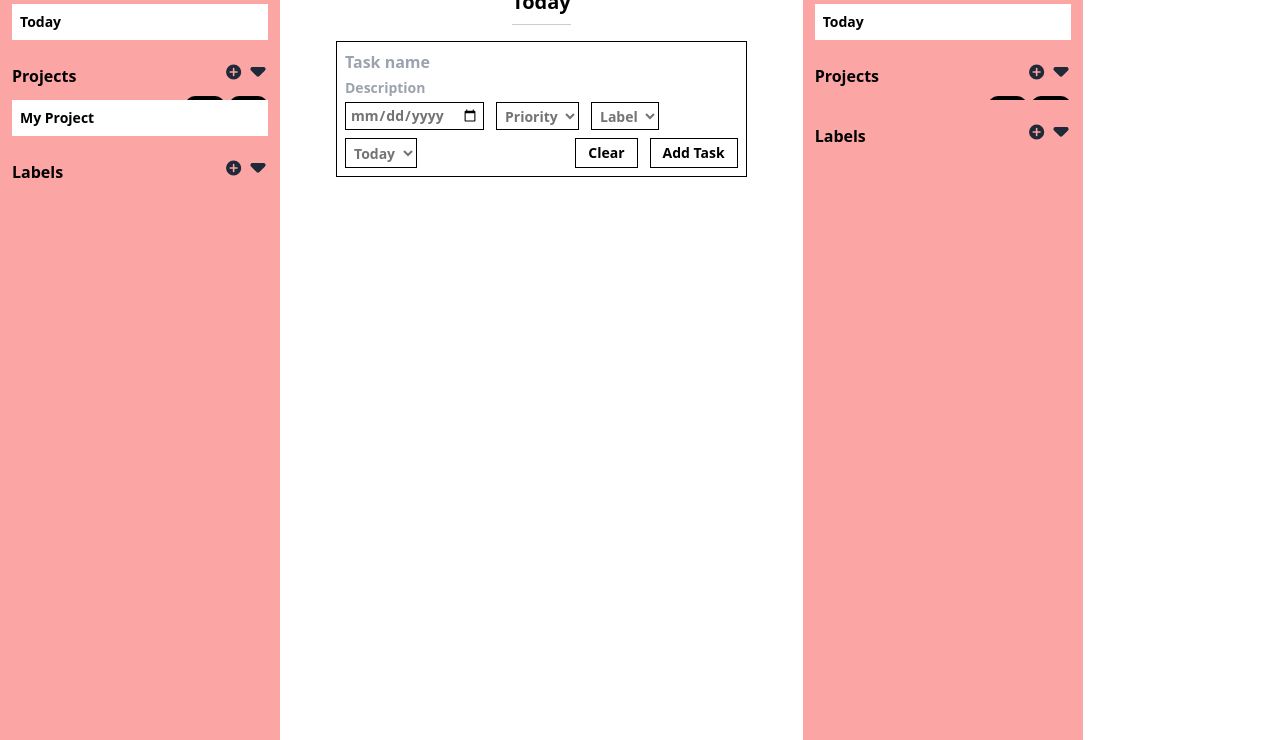
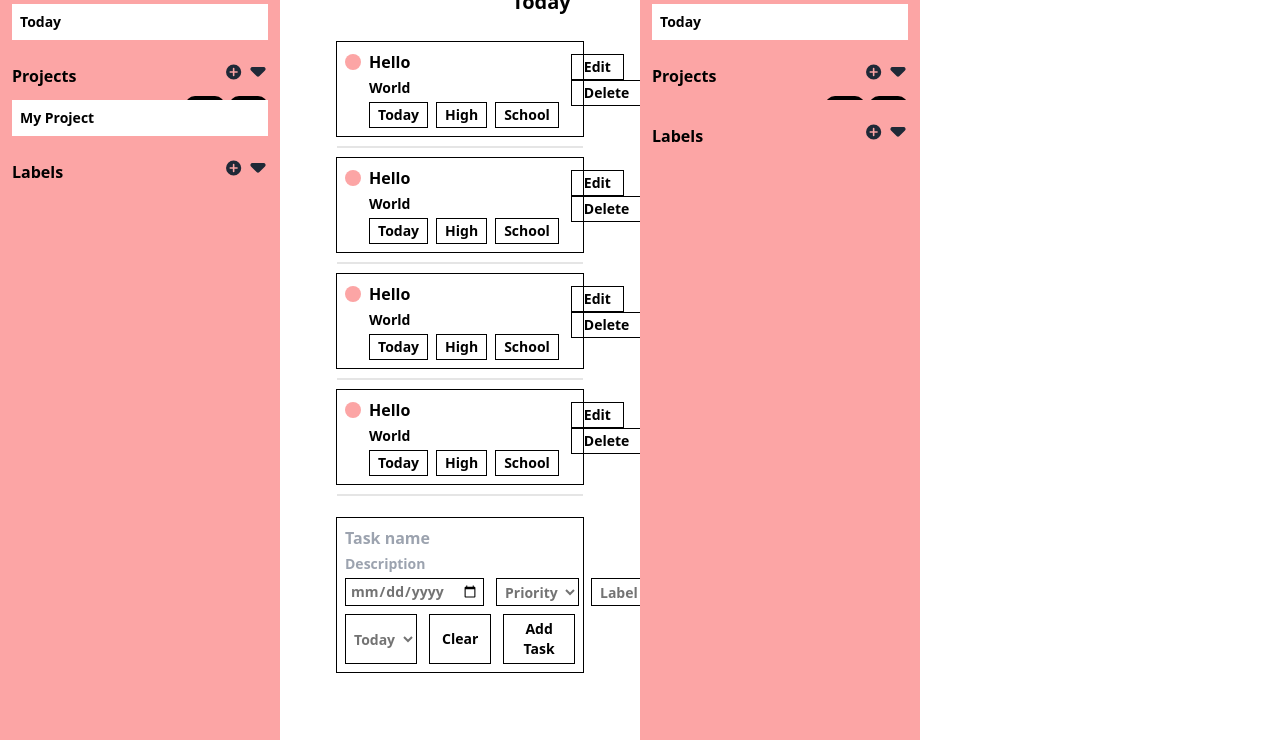
Before and after one commit to siddhart-singh/Odin-Todo-App, a website built with webpack: page src/index.html in a window 1280 px wide. Shown: the part 60-800 px from the top of the page. Built offline with nearby package versions, Linux system fonts and the light colour scheme.

Commit message:
display task function

```diff
--- /dev/null
+++ b/src/generateTask.js
@@ -0,0 +1,44 @@
+"use strict";
+
+import { createEl } from "./util/elementCreator";
+
+export default function taskGenerator() {
+  const task = createEl("div", ["task"]);
+
+  const completeMarkerContainer = createEl(
+    "div",
+    ["completeMarkerContainenr"],
+    task,
+  );
+  const completeMarker = createEl(
+    "span",
+    ["completeMarker"],
+    completeMarkerContainer,
+  );
+
+  const taskContent = createEl("div", ["taskContent"], task);
+  const taskHeading = createEl("h2", ["taskHeading"], taskContent, "HELLO");
+  const taskDescription = createEl(
+    "p",
+    ["taskDescription"],
+    taskContent,
+    "WORLD",
+  );
+  const otherTags = createEl("div", ["otherTags"], taskContent);
+  const taskDate = createEl("span", ["taskDate"], otherTags, "Today");
+  const taskPriority = createEl("span", ["taskPriority"], otherTags, "High");
+  const taskTag = createEl("span", ["taskTag"], otherTags, "School");
+
+  const taskOptions = createEl("div", ["taskOptions"], task);
+  const taskEditBtn = createEl("button", ["taskEdit"], taskOptions, "Edit");
+  const taskDeleteBtn = createEl(
+    "button",
+    ["taskDelete"],
+    taskOptions,
+    "Delete",
+  );
+
+  const divider = createEl("div", ["divider"], task);
+
+  return [task];
+}
--- a/src/index.html
+++ b/src/index.html
@@ -95,12 +95,100 @@
                     Today</h1>
             </header>
 
-            <div class="tasks">
+            <div class="tasks  ">
+                <div class="task ">
+                    <div class="completeMarkerContainenr "><span class="completeMarker "></span></div>
+                    <div class="taskContent ">
+                        <h2 class="taskHeading ">Hello</h2>
+                        <p class="taskDescription ">World</p>
+                        <div class="otherTags ">
+                            <span class="taskDate ">Today</span>
+                            <span class="taskPriority ">High</span>
+                            <span class="taskTag ">School</span>
+                        </div>
+                    </div>
+                    <div class="taskOptions ">
+                        <button class="taskEdit ">
+                            Edit
+                        </button>
+                        <button class="taskDelete ">Delete</button>
+
+                    </div>
+                    <div class="divider">
+                    </div>
+                </div>
+                <div class="task ">
+                    <div class="completeMarkerContainenr "><span class="completeMarker "></span></div>
+                    <div class="taskContent ">
+                        <h2 class="taskHeading ">Hello</h2>
+                        <p class="taskDescription ">World</p>
+                        <div class="otherTags ">
+                            <span class="taskDate ">Today</span>
+                            <span class="taskPriority ">High</span>
+                            <span class="taskTag ">School</span>
+                        </div>
+                    </div>
+                    <div class="taskOptions ">
+                        <button class="taskEdit ">
+                            Edit
+                        </button>
+                        <button class="taskDelete ">Delete</button>
+
+                    </div>
+                    <div class="divider">
+                    </div>
+                </div>
+
+                <div class="task ">
+                    <div class="completeMarkerContainenr "><span class="completeMarker "></span></div>
+                    <div class="taskContent ">
+                        <h2 class="taskHeading ">Hello</h2>
+                        <p class="taskDescription ">World</p>
+                        <div class="otherTags ">
+                            <span class="taskDate ">Today</span>
+                            <span class="taskPriority ">High</span>
+                            <span class="taskTag ">School</span>
+                        </div>
+                    </div>
+                    <div class="taskOptions ">
+                        <button class="taskEdit ">
+                            Edit
+                        </button>
+                        <button class="taskDelete ">Delete</button>
+
+                    </div>
+                    <div
+                        class="divider">
+                    </div>
+                </div>
+
+                <div class="task ">
+                    <div class="completeMarkerContainenr "><span class="completeMarker "></span></div>
+                    <div class="taskContent ">
+                        <h2 class="taskHeading ">Hello</h2>
+                        <p class="taskDescription ">World</p>
+                        <div class="otherTags ">
+                            <span class="taskDate ">Today</span>
+                            <span class="taskPriority ">High</span>
+                            <span class="taskTag ">School</span>
+                        </div>
+                    </div>
+                    <div class="taskOptions ">
+                        <button class="taskEdit ">
+                            Edit
+                        </button>
+                        <button class="taskDelete ">Delete</button>
+
+                    </div>
+                    <div
+                        class="divider">
+                    </div>
+                </div>
             </div>
 
             <section class="contentContainer">
                 <form class="content-form">
-                    <div class="todo-details">
+                    <div class="todo-details ">
                         <input class="todo-details-name " type="text" name="task-name" id="task-name"
                             placeholder="Task name">
                         <input class="todo-details-description" type="text" name="description" id="description"
--- a/src/index.js
+++ b/src/index.js
@@ -28,6 +28,8 @@ import {
 
 import "./input.css";
 import { doc } from "prettier";
+import { sub } from "date-fns";
+import taskGenerator from "./generateTask";
 
 const task = [];
 const label = new Set();
@@ -53,6 +55,7 @@ window.addEventListener("load", (e) => {
   const projectListContent = document.querySelector(".projectListContainer");
   const todayPage = document.querySelector(".today");
   const content = document.querySelector("#content");
+  let tasks;
   projectAddBtn.addEventListener("click", (e) => {
     displayProjectPrompt(projectForm);
   });
@@ -79,5 +82,17 @@ window.addEventListener("load", (e) => {
     e.preventDefault();
     contentReset();
     content.append(...todayGenerator());
+    tasks = document.querySelector(".tasks");
+  });
+
+  content.addEventListener("click", (e) => {
+    if (
+      e.target.closest(".todo-form-btns") &&
+      e.target.closest(".todo-form-btns").type == "submit"
+    ) {
+      e.preventDefault();
+      const submitBtn = e.target;
+      tasks.append(...taskGenerator());
+    }
   });
 });
--- a/src/input.css
+++ b/src/input.css
@@ -9,7 +9,7 @@
 }
 
 .nav {
-  @apply sticky left-0 top-0 flex h-screen w-80  flex-col gap-2 bg-red-300;
+  @apply sticky left-0 top-0 flex max-h-full min-h-screen w-80  flex-col gap-2 bg-red-300;
 }
 
 .userIcon {
@@ -97,7 +97,7 @@
 }
 
 .content {
-  @apply flex h-screen w-full flex-col items-start justify-start;
+  @apply flex h-screen w-full flex-col items-start justify-start overflow-scroll;
 }
 
 .contentContainer {
@@ -147,3 +147,55 @@
 .todo-form-btns {
   @apply border border-black px-3 py-1 text-sm font-semibold;
 }
+
+.tasks {
+  @apply flex w-full flex-col items-center justify-center gap-5 px-14 py-4;
+}
+
+.task {
+  @apply relative grid w-full max-w-screen-md gap-2 border border-black p-2;
+  grid-template-columns: auto 1fr auto;
+}
+
+.completeMarkerContainenr {
+  @apply pt-1;
+}
+
+.completeMarker {
+  @apply block h-4 w-4 rounded-full bg-red-300;
+}
+
+.taskContent {
+  @apply flex flex-col gap-1;
+}
+
+.taskHeading {
+  @apply text-base font-bold;
+}
+
+.taskDescription {
+  @apply text-sm font-semibold;
+}
+
+.otherTags {
+  @apply flex gap-2 text-sm font-semibold;
+}
+
+.taskDate,
+.taskPriority,
+.taskTag {
+  @apply border  border-black px-2 py-0.5;
+}
+
+.taskOptions {
+  @apply p-1;
+}
+
+.taskEdit,
+.taskDelete {
+  @apply border border-black px-3 py-0.5 text-sm font-bold;
+}
+
+.divider {
+  @apply absolute -bottom-3  w-full  border border-black border-opacity-10;
+}
--- a/src/today.js
+++ b/src/today.js
@@ -25,7 +25,7 @@ export function todayGenerator() {
       type: "text",
       name: "task-name",
       id: "task-name",
-      placeholder: "Description",
+      placeholder: "Task name",
     },
   );
   const todoDetailsDescription = createEl(
@@ -77,7 +77,7 @@ export function todayGenerator() {
     selected: true,
   });
 
-  const formSubmit = createEl("div", ["form-submit"], todoDetails);
+  const formSubmit = createEl("div", ["form-submit"], contentForm);
   const todoDetailsProject = createEl(
     "select",
     ["form-details-tags"],
@@ -104,5 +104,5 @@ export function todayGenerator() {
     type: "submit",
   });
 
-  return [contentHeader, contentContainer];
+  return [contentHeader, tasks, contentContainer];
 }
```
